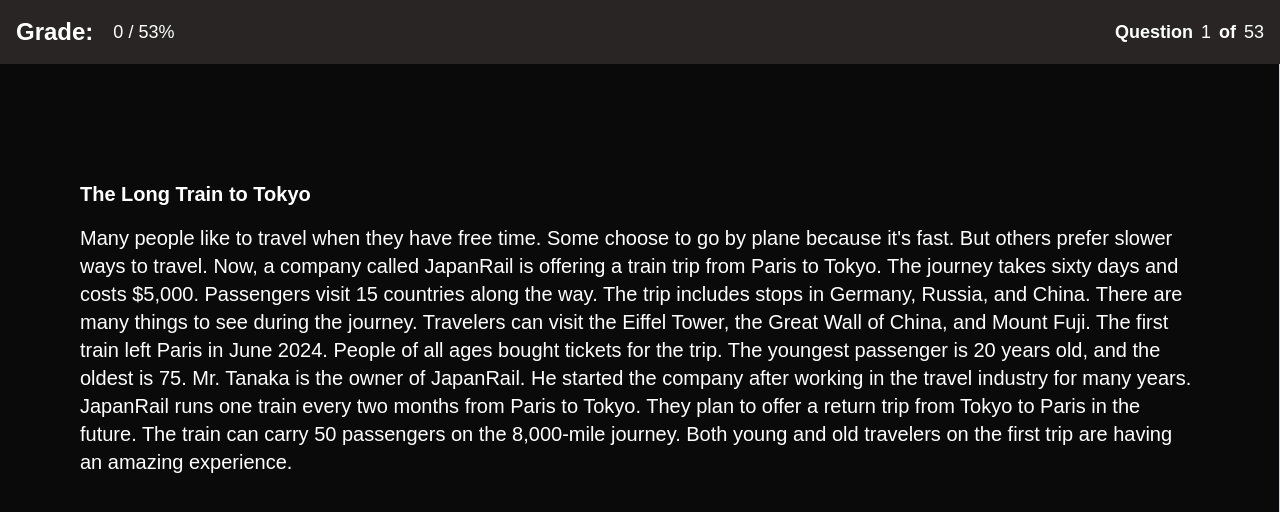
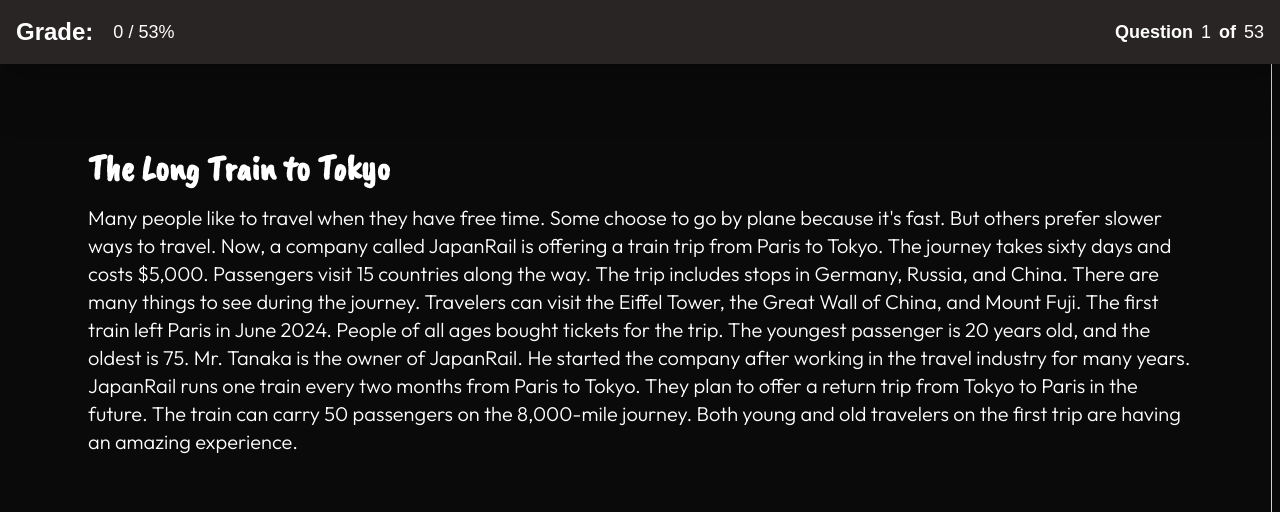
Before and after one commit to ccrymo/Business_English, a Next.js app: page /components/PracticeExam in a window 1280 px wide. Shown: the top 512 px of the page. Built offline with nearby package versions, Linux system fonts and the light colour scheme.

Commit message:
font and scroll bar style update

```diff
--- a/app/components/PracticeExam/UI/Header.jsx
+++ b/app/components/PracticeExam/UI/Header.jsx
@@ -1,6 +1,6 @@
 const Header = ({ title, currentQuestion, totalQuestions, correctAnswers }) => {
   return (
-    <header className="fixed top-0 left-0 right-0 z-10 bg-stone-800 text-white p-4 flex justify-between items-center">
+    <header className="fixed top-0 left-0 right-0 z-10 bg-stone-800 text-white p-4 flex justify-between items-center shadow-lg filter drop-shadow-2xl">
       <div className="flex flex-row text-lg items-center">
         <h1 className="text-2xl font-bold">Grade:</h1>
         <p className="text-lg ml-5">{correctAnswers} / 53%</p>
@@ -14,5 +14,4 @@
   );
 };
 
-
 export default Header;
--- a/app/components/PracticeExam/UI/ReadingText.jsx
+++ b/app/components/PracticeExam/UI/ReadingText.jsx
@@ -3,10 +3,10 @@
 import React from "react";
 export default function ReadingText({ content, title }) {
   return (
-    <div className="h-full overflow-y-auto p-4 md:p-20 border-r border-gray-300 text-white bg-neutral-950">
-      <div className="mt-20 mb-20">
-        <h2 className="text-xl font-bold mb-4">{title}</h2>
-        <p className="text-xl">{content}</p>
+    <div className=" h-full overflow-y-auto p-4 md:p-20 border-r border-gray-300 text-white bg-neutral-950 scrollbar-wider">
+      <div className="mt-10 mb-20">
+        <h2 className="text-4xl font-bold mb-4 font-caveat-brush">{title}</h2>
+        <p className="text-xl outfit-textFont">{content}</p>
       </div>
     </div>
   );
--- a/app/components/PracticeExam/page.js
+++ b/app/components/PracticeExam/page.js
@@ -121,7 +121,7 @@
 <div className="flex-1 overflow-hidden pt-5">
   <div className="relative h-full" {...handlers}>
     <div
-      className={`absolute inset-0 transition-transform duration-300 ease-in-out ${
+      className={`absolute inset-2 transition-transform duration-300 ease-in-out ${
         isReadingVisible ? "translate-x-0" : "-translate-x-full"
       }`}
     >
--- a/app/globals.css
+++ b/app/globals.css
@@ -1,6 +1,20 @@
 @tailwind base;
 @tailwind components;
 @tailwind utilities;
+@import url('https://fonts.googleapis.com/css2?family=Caveat+Brush&display=swap&family=Outfit:wght@100..900&display=swap');
+
+.outfit-textFont {
+  font-family: "Outfit", sans-serif;
+  font-optical-sizing: auto;
+  font-weight: 300;
+  font-style: normal;
+}
+
+.caveat-brush-regular {
+  font-family: "Caveat Brush", cursive;
+  font-weight: 400;
+  font-style: normal;
+}
 
 :root {
   --background: #0a0a0a;
@@ -25,16 +39,20 @@
   width: 100vw;
 }
 
-/* Custom scrollbar styles */
-.custom-scrollbar::-webkit-scrollbar {
-  width: 10px;
+
+@layer utilities {
+  .scrollbar-wider::-webkit-scrollbar {
+    width: 16px;
+  }
+
+  .scrollbar-wider::-webkit-scrollbar-thumb {
+
+    background-color: #242424;
+    border-radius: 8px;
+    border: 4px solid #242424;
+  }
+
+  .scrollbar-wider::-webkit-scrollbar-track {
+    background-color: #111111;
+  }
 }
-
-.custom-scrollbar::-webkit-scrollbar-track {
-  background: #1a202c; /* Dark gray track */
-}
-
-.custom-scrollbar::-webkit-scrollbar-thumb {
-  background-color: #4a5568; /* Lighter gray thumb */
-  border-radius: 5px;
-}
--- a/app/layout.js
+++ b/app/layout.js
@@ -1,4 +1,6 @@
 import localFont from "next/font/local";
+import { Caveat_Brush, Outfit } from 'next/font/google';
+import { Analytics } from '@vercel/analytics/next';
 import "./globals.css";
 
 const geistSans = localFont({
@@ -12,6 +14,17 @@
   weight: "100 900",
 });
 
+const caveatBrush = Caveat_Brush({
+  weight: '400',
+  subsets: ['latin'],
+  variable: '--font-caveat-brush',
+});
+
+const outfit = Outfit({
+  subsets: ['latin'],
+  variable: '--font-outfit',
+});
+
 export const metadata = {
   title: " Business | Reading",
   description: "Vocabulary and Skills breakdown",
@@ -21,9 +34,10 @@
   return (
     <html lang="en">
       <body
-        className={`${geistSans.variable} ${geistMono.variable} antialiased`}
+        className={`${geistSans.variable} ${geistMono.variable} ${caveatBrush.variable} ${outfit.variable} antialiased`}
       >
         {children}
+        <Analytics />
       </body>
     </html>
   );
--- a/package.json
+++ b/package.json
@@ -12,6 +12,7 @@
     "@emotion/react": "^11.13.5",
     "@emotion/styled": "^11.13.5",
     "@tailwindcss/typography": "^0.5.15",
+    "@vercel/analytics": "^1.4.1",
     "framer-motion": "^11.13.1",
     "next": "15.0.3",
     "react": "^18.2.0",
--- a/tailwind.config.js
+++ b/tailwind.config.js
@@ -8,6 +8,10 @@
   ],
   theme: {
     extend: {
+      fontFamily: {
+        'caveat-brush': ['var(--font-caveat-brush)'],
+        'outfit': ['var(--font-outfit)'],
+      },
       typography: ({ theme }) => ({
         white: {
           css: {
```
Also changed, not shown: 1 other file (tests, documents, lock files or other folders).
